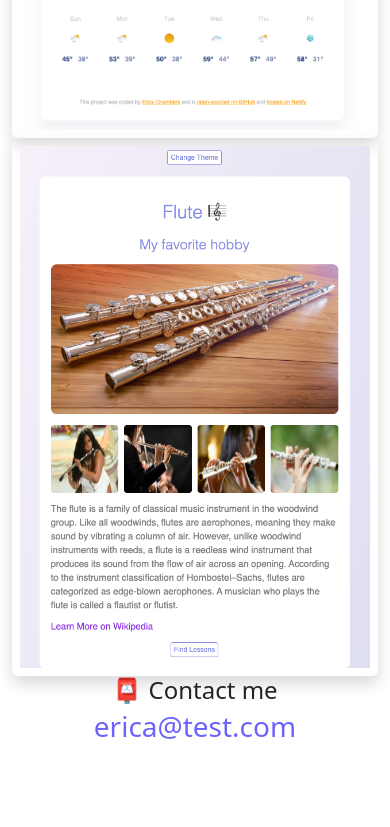
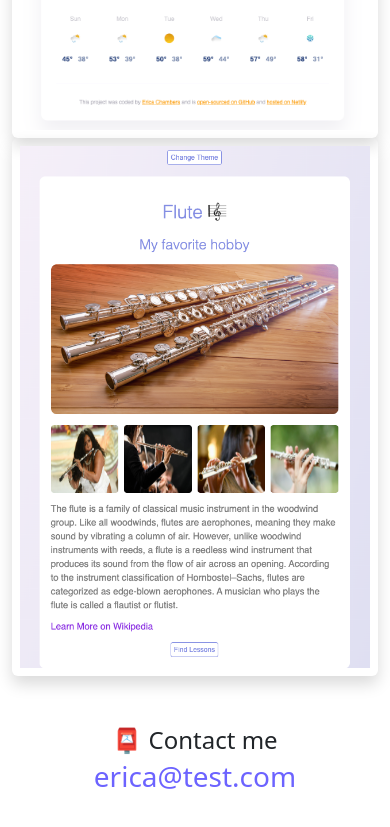
Before and after one commit to ebc1201/Advanced-Tools-Homework, a plain HTML site: page about.html in a window 390 px wide. Shown: the part 893-1720 px from the top of the page. Drawn offline with nearby package versions, Linux system fonts and the light colour scheme.

Commit message:
Added padding to footer

```diff
--- a/about.html
+++ b/about.html
@@ -83,9 +83,11 @@
         </div>
       </div>
     </div>
-    <div id="contact">
-      <h2 class="text-center">📮 Contact me</h2>
-      <a href="mailto:erica@test.com" class="email-link">erica@test.com</a>
-    </div>
+    <footer>
+      <div id="contact">
+        <h2 class="text-center">📮 Contact me</h2>
+        <a href="mailto:erica@test.com" class="email-link">erica@test.com</a>
+      </div>
+    </footer>
   </body>
 </html>
--- a/src/styles.css
+++ b/src/styles.css
@@ -117,6 +117,10 @@ p {
     display: flex;
     justify-content: center;
   }
+
+  footer {
+    padding-top: 50px;
+  }
 }
 
 @media (max-width: 400px) {
@@ -146,4 +150,8 @@ p {
     display: flex;
     justify-content: center;
   }
+
+  footer {
+    padding-top: 50px;
+  }
 }
```
